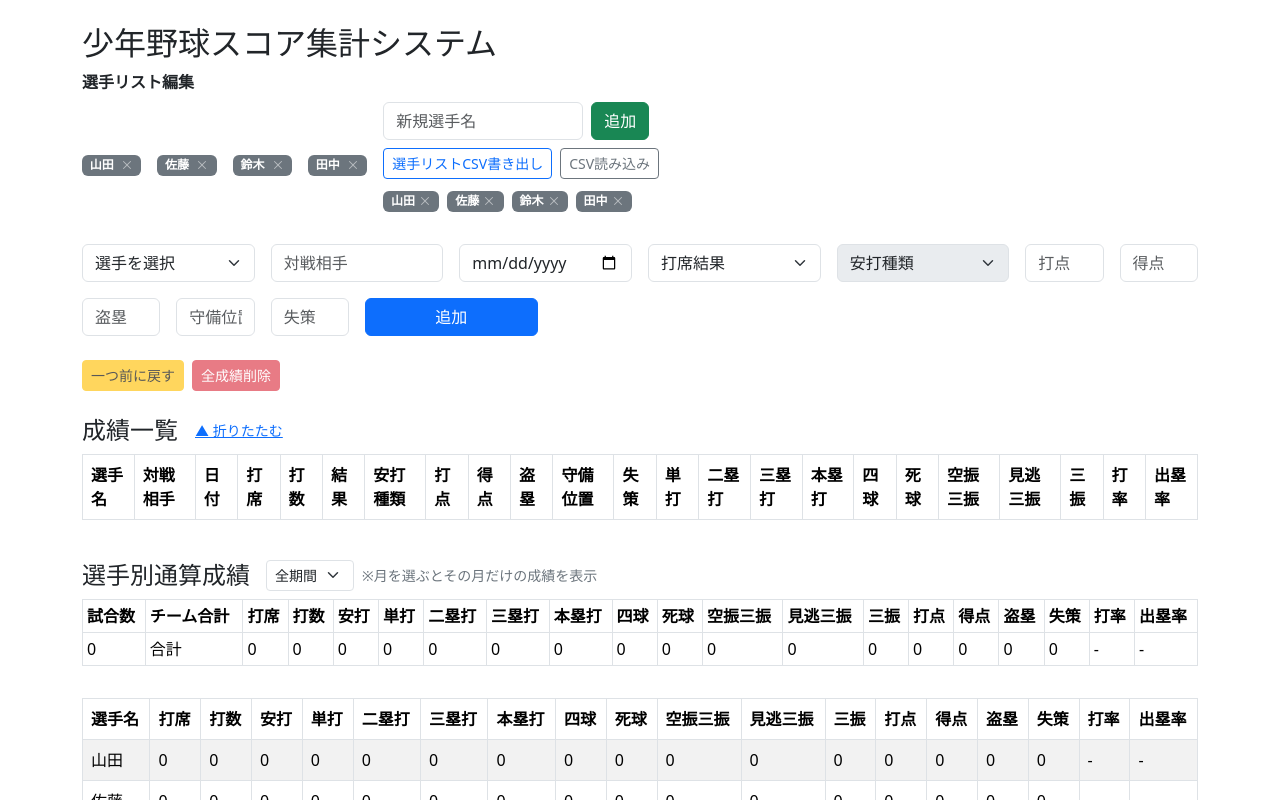
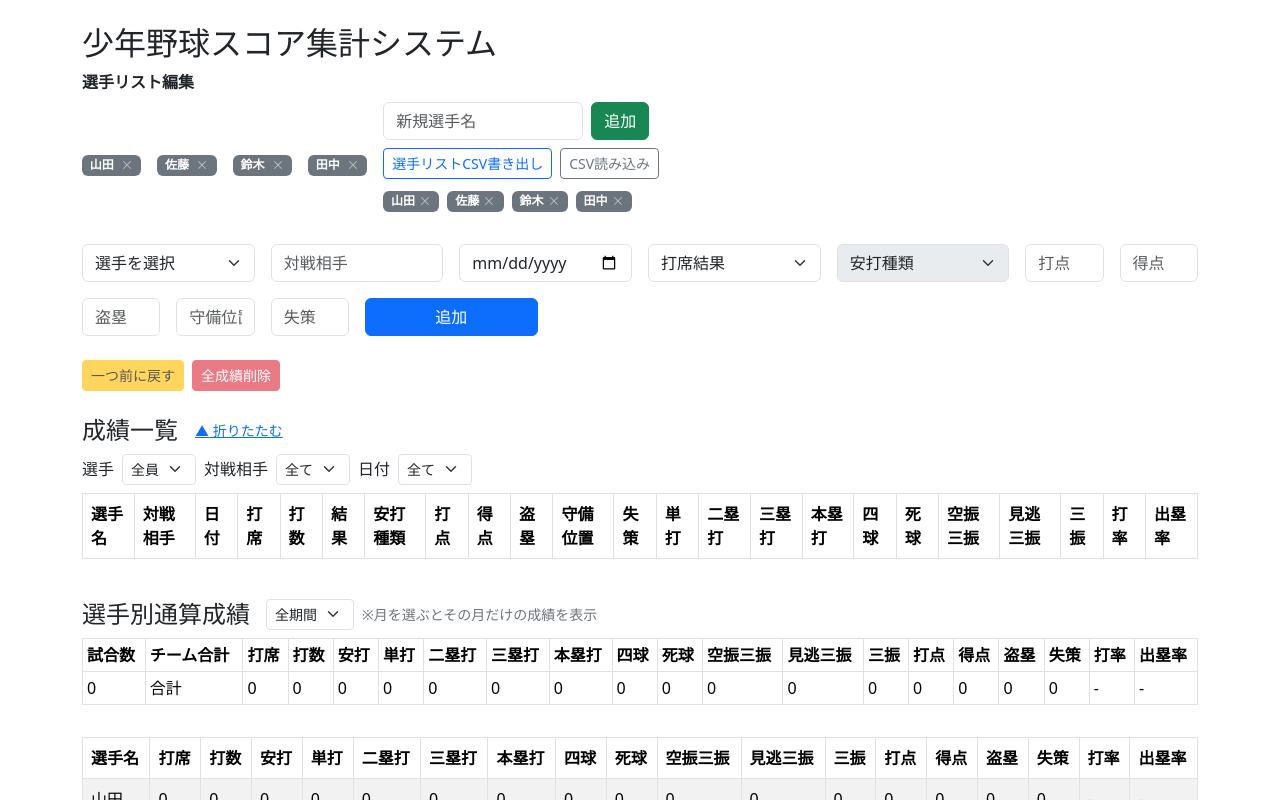
Before and after one commit to barca14-yume/-, a React (Create React App) app: page / in a window 1280 px wide. Shown: the top 800 px of the page. Built offline with nearby package versions, Linux system fonts and the light colour scheme.

Commit message:
成績一覧テーブルに選手対戦相手日付のフィルタ機能を追加

```diff
--- a/src/App.js
+++ b/src/App.js
@@ -318,8 +318,20 @@ function App() {
   // 月別フィルタリスト作成
   const monthList = Array.from(new Set(records.map(r => r.date && r.date.length >= 7 ? r.date.slice(0,7) : null).filter(Boolean))).sort().reverse();
 
-  // フィルタ適用済みレコード
+  // 成績一覧テーブル用フィルタstate
+  const [recordPlayerFilter, setRecordPlayerFilter] = useState("");
+  const [recordOpponentFilter, setRecordOpponentFilter] = useState("");
+  const [recordDateFilter, setRecordDateFilter] = useState("");
+
+  // フィルタ適用済みレコード（月別）
   const filteredRecords = monthFilter === 'all' ? records : records.filter(r => r.date && r.date.startsWith(monthFilter));
+
+  // 成績一覧テーブル用のさらに詳細なフィルタ
+  const filteredRecordsForTable = filteredRecords.filter(r =>
+    (!recordPlayerFilter || r.player === recordPlayerFilter)
+    && (!recordOpponentFilter || r.opponent === recordOpponentFilter)
+    && (!recordDateFilter || r.date === recordDateFilter)
+  );
 
   // フィルタ済みで集計
   const stats = calcStats(filteredRecords);
@@ -491,8 +503,25 @@ function App() {
     {isRecordsOpen ? '▲ 折りたたむ' : '▼ 開く'}
   </button>
 </div>
+{/* フィルタUI追加 */}
+<div className="mb-2 d-flex gap-2 align-items-center">
+  <label className="mb-0">選手</label>
+  <select className="form-select form-select-sm" style={{width: 'auto'}} value={recordPlayerFilter} onChange={e => setRecordPlayerFilter(e.target.value)}>
+    <option value="">全員</option>
+    {players.map(p => <option key={p} value={p}>{p}</option>)}
+  </select>
+  <label className="mb-0">対戦相手</label>
+  <select className="form-select form-select-sm" style={{width: 'auto'}} value={recordOpponentFilter} onChange={e => setRecordOpponentFilter(e.target.value)}>
+    <option value="">全て</option>
+    {[...new Set(records.map(r => r.opponent).filter(Boolean))].map(op => <option key={op} value={op}>{op}</option>)}
+  </select>
+  <label className="mb-0">日付</label>
+  <select className="form-select form-select-sm" style={{width: 'auto'}} value={recordDateFilter} onChange={e => setRecordDateFilter(e.target.value)}>
+    <option value="">全て</option>
+    {[...new Set(records.map(r => r.date).filter(Boolean))].sort().map(date => <option key={date} value={date}>{date}</option>)}
+  </select>
+</div>
 
-{/* 成績テーブル本体 */}
 {isRecordsOpen && (
   <div className="table-responsive" id="recordsTable">
     <table className="table table-bordered">
@@ -524,7 +553,7 @@ function App() {
         </tr>
       </thead>
       <tbody>
-        {records.map((rec, i) => (
+        {filteredRecordsForTable.map((rec, i) => (
           <tr key={i}>
             <td>{rec.player}</td>
             <td>{rec.opponent}</td>
--- /dev/null
+++ b/windsurf_deployment.yaml
@@ -0,0 +1,6 @@
+# Windsurf Deploys Configuration (Beta)
+# This is an auto-generated file used to store your app deployment configuration. Do not modify.
+# The ID of the project (different from project name) on the provider's system. This is populated as a way to update existing deployments.
+project_id: 6315ad76-9860-484c-8c01-f1991ae1df18
+# The framework of the web application (examples: nextjs, react, vue, etc.)
+framework: create-react-app
```
Also changed, not shown: src/firebase.js (added, +19 -0 lines), src/firestoreRules.txt (added).
